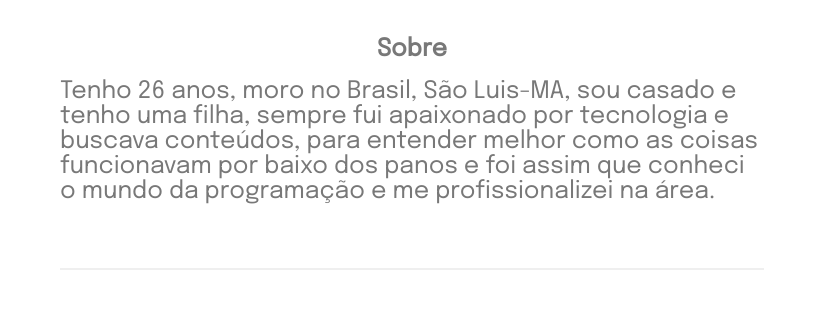
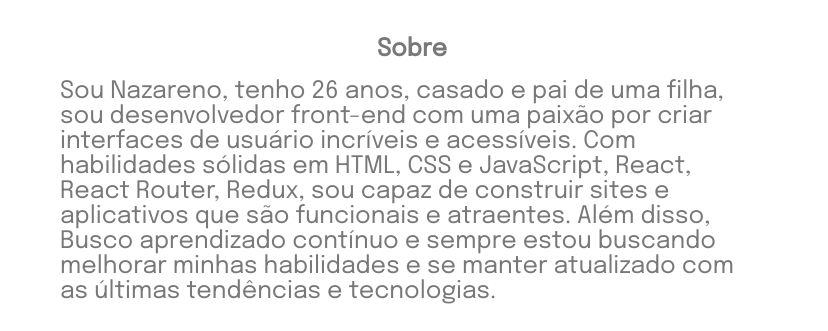
Before and after one commit to nazarenoAlves/nazarenoAlves.github.io, a plain HTML site: page index.html in a window 1280 px wide. Shown: the part 247-578 px from the top of the page, 452-1280 px from the left. Drawn offline with Linux system fonts and the light colour scheme.

Commit message:
Update index.html
Att

```diff
--- a/index.html
+++ b/index.html
@@ -34,7 +34,7 @@
 
         <section class="section1">
             <h2>Sobre</h2><br>
-           <p class="about">Tenho 26 anos, moro no Brasil, São Luis-MA, sou casado e tenho uma filha, sempre fui apaixonado por tecnologia e buscava conteúdos, para entender melhor como as coisas funcionavam por baixo dos panos e foi assim que conheci o mundo da programação e me profissionalizei na área.</p>
+           <p class="about">Sou Nazareno, tenho 26 anos, casado e pai de uma filha, sou desenvolvedor front-end com uma paixão por criar interfaces de usuário incríveis e acessíveis. Com habilidades sólidas em HTML, CSS e JavaScript, React, React Router, Redux, sou capaz de construir sites e aplicativos que são funcionais e atraentes. Além disso, Busco aprendizado contínuo e sempre estou buscando melhorar minhas habilidades e se manter atualizado com as últimas tendências e tecnologias.</p>
         </section>
         <section class="section2">
             <h2>Skills</h2><br>
```
